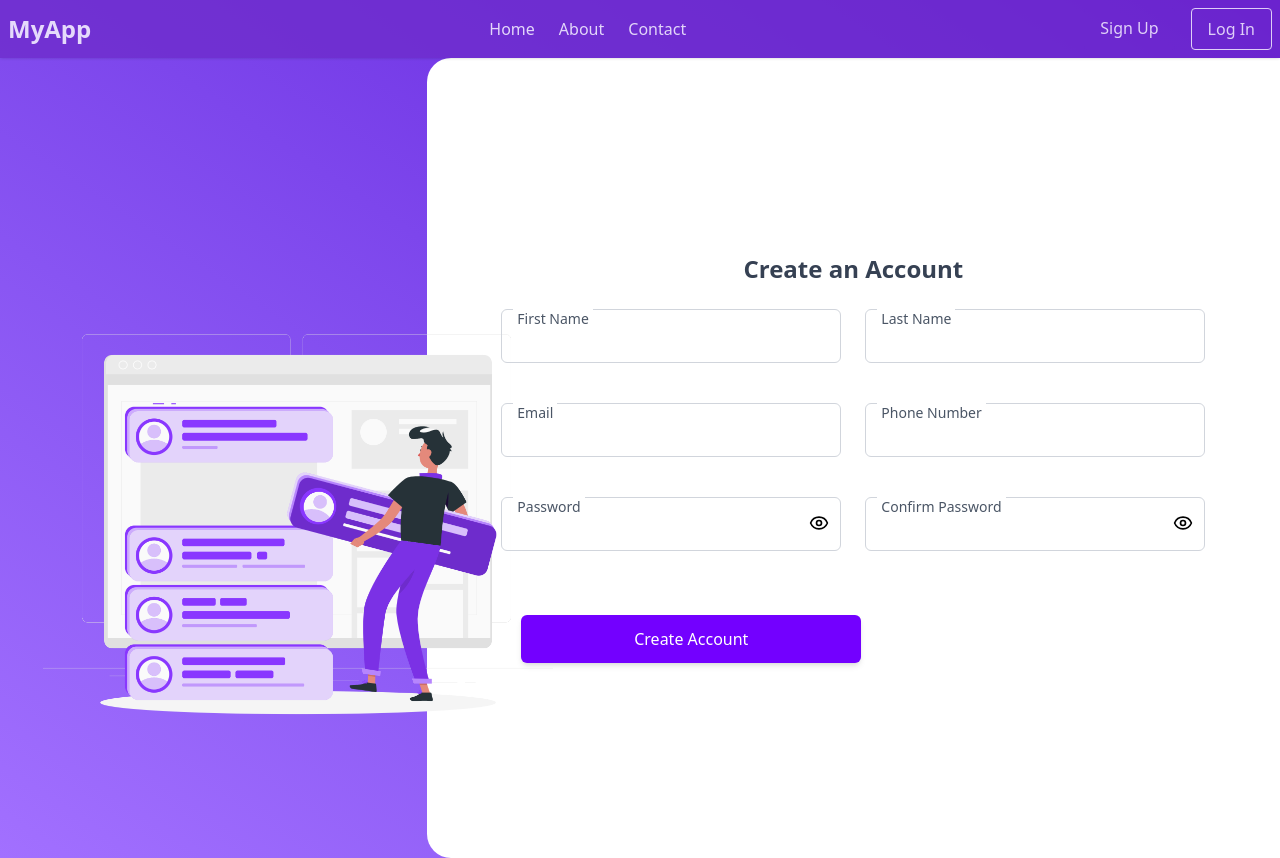
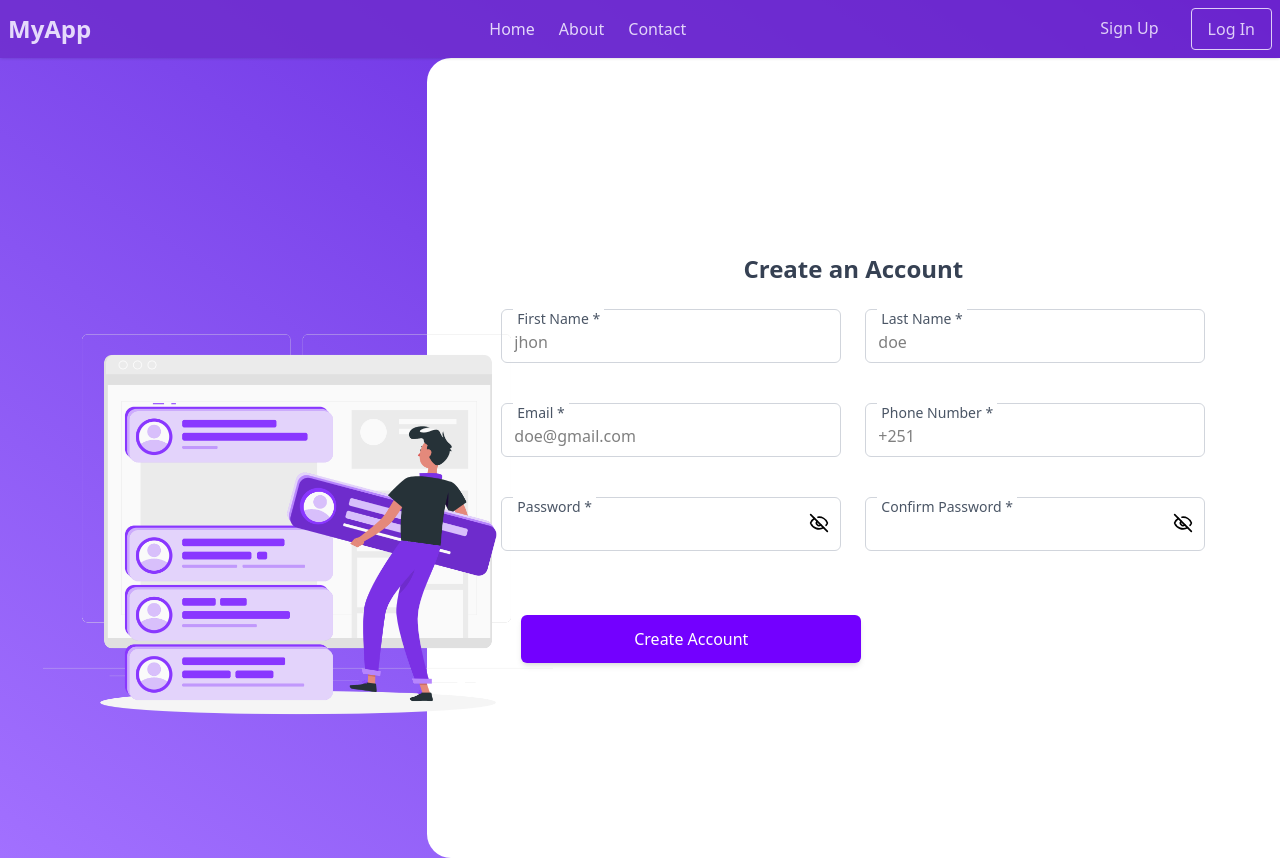
Before and after one commit to BettyyN/Social-Company-App, a Next.js app: page /auth/signup in a window 1280 px wide. Built offline with nearby package versions, Linux system fonts and the light colour scheme.

Commit message:
added placeholder, separate required fields and also added session refresh

```diff
--- a/Components/signUpForm.tsx
+++ b/Components/signUpForm.tsx
@@ -41,6 +41,7 @@ export default function SignupForm() {
     try {
       console.log("Submitting:", data);
       await signup(data).unwrap();
+      router.refresh();
       router.push("/auth/login");
     } catch (err: any) {
       console.error("Signup failed:", err);
@@ -63,6 +64,7 @@ export default function SignupForm() {
           {/** First Name */}
           <div className="relative">
             <input
+              placeholder="jhon"
               type="text"
               {...register("firstName")}
               className={`w-full border rounded-md px-3 pt-5 pb-2 peer focus:outline-none focus:ring-2 ${
@@ -72,7 +74,7 @@ export default function SignupForm() {
               }`}
             />
             <label className="absolute left-3 top-0 bg-white px-1 text-sm text-gray-600 peer-focus:text-purple-600 peer-focus:-translate-y-3 transition-all">
-              First Name
+              First Name *
             </label>
             {errors.firstName && (
               <p className="text-red-500 text-xs mt-1">
@@ -84,6 +86,7 @@ export default function SignupForm() {
           {/** Last Name */}
           <div className="relative">
             <input
+              placeholder="doe"
               type="text"
               {...register("lastName")}
               className={`w-full border rounded-md px-3 pt-5 pb-2 peer focus:outline-none focus:ring-2 ${
@@ -93,7 +96,7 @@ export default function SignupForm() {
               }`}
             />
             <label className="absolute left-3 top-0 bg-white px-1 text-sm text-gray-600 peer-focus:text-purple-600 peer-focus:-translate-y-3 transition-all">
-              Last Name
+              Last Name *
             </label>
             {errors.lastName && (
               <p className="text-red-500 text-xs mt-1">
@@ -106,6 +109,7 @@ export default function SignupForm() {
           <div className="relative">
             <input
               type="email"
+              placeholder="doe@gmail.com"
               {...register("email")}
               className={`w-full border rounded-md px-3 pt-5 pb-2 peer focus:outline-none focus:ring-2 ${
                 errors.email
@@ -114,7 +118,7 @@ export default function SignupForm() {
               }`}
             />
             <label className="absolute left-3 top-0 bg-white px-1 text-sm text-gray-600 peer-focus:text-purple-600 peer-focus:-translate-y-3 transition-all">
-              Email
+              Email *
             </label>
             {errors.email && (
               <p className="text-red-500 text-xs mt-1">
@@ -126,6 +130,7 @@ export default function SignupForm() {
           {/** Phone Number */}
           <div className="relative">
             <input
+              placeholder="+251"
               type="tel"
               {...register("phoneNumber")}
               className={`w-full border rounded-md px-3 pt-5 pb-2 peer focus:outline-none focus:ring-2 ${
@@ -135,7 +140,7 @@ export default function SignupForm() {
               }`}
             />
             <label className="absolute left-3 top-0 bg-white px-1 text-sm text-gray-600 peer-focus:text-purple-600 peer-focus:-translate-y-3 transition-all">
-              Phone Number
+              Phone Number *
             </label>
             {errors.phoneNumber && (
               <p className="text-red-500 text-xs mt-1">
@@ -156,14 +161,14 @@ export default function SignupForm() {
               }`}
             />
             <label className="absolute left-3 top-0 bg-white px-1 text-sm text-gray-600 peer-focus:text-purple-600 peer-focus:-translate-y-3 transition-all">
-              Password
+              Password *
             </label>
             <button
               type="button"
               className="absolute right-3 top-4"
               onClick={() => setShowPassword(!showPassword)}
             >
-              {showPassword ? <EyeOff size={20} /> : <Eye size={20} />}
+              {showPassword ? <Eye size={20} /> : <EyeOff size={20} />}
             </button>
             {errors.password && (
               <p className="text-red-500 text-xs mt-1">
@@ -184,14 +189,14 @@ export default function SignupForm() {
               }`}
             />
             <label className="absolute left-3 top-0 bg-white px-1 text-sm text-gray-600 peer-focus:text-purple-600 peer-focus:-translate-y-3 transition-all">
-              Confirm Password
+              Confirm Password *
             </label>
             <button
               type="button"
               className="absolute right-3 top-4"
               onClick={() => setShowConfirmPassword(!showConfirmPassword)}
             >
-              {showConfirmPassword ? <EyeOff size={20} /> : <Eye size={20} />}
+              {showConfirmPassword ? <Eye size={20} /> : <EyeOff size={20} />}
             </button>
             {errors.confirmPassword && (
               <p className="text-red-500 text-xs mt-1">
```
